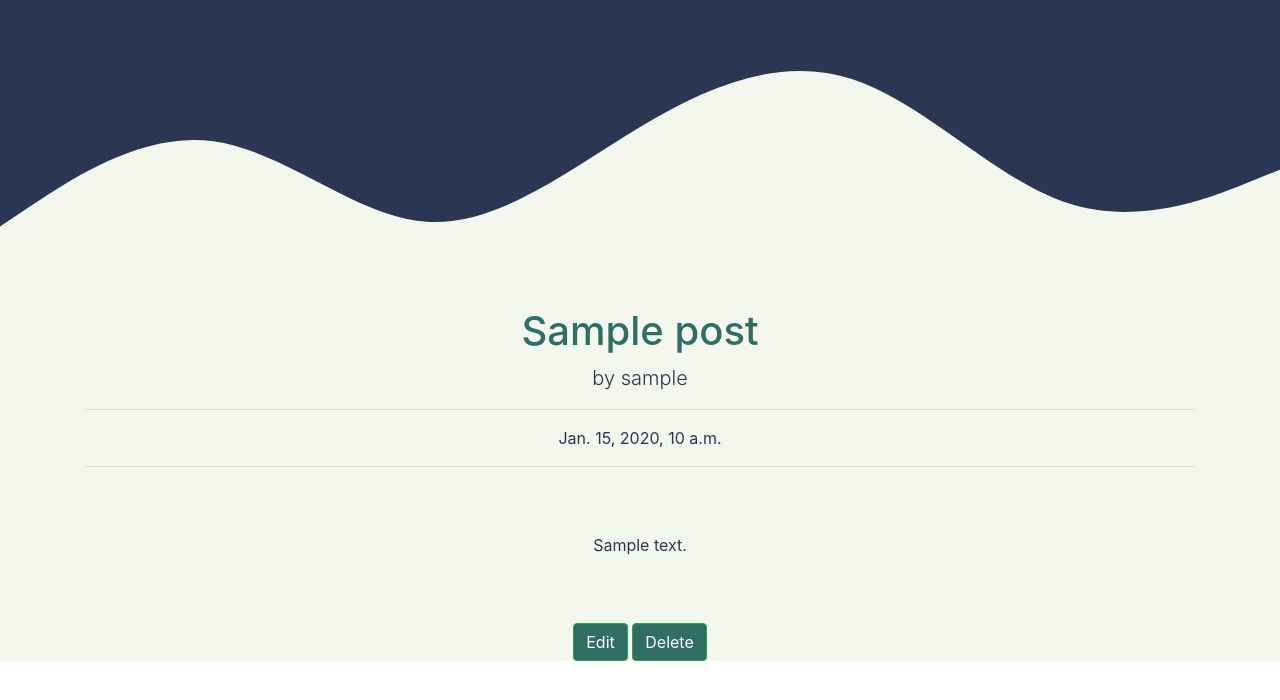
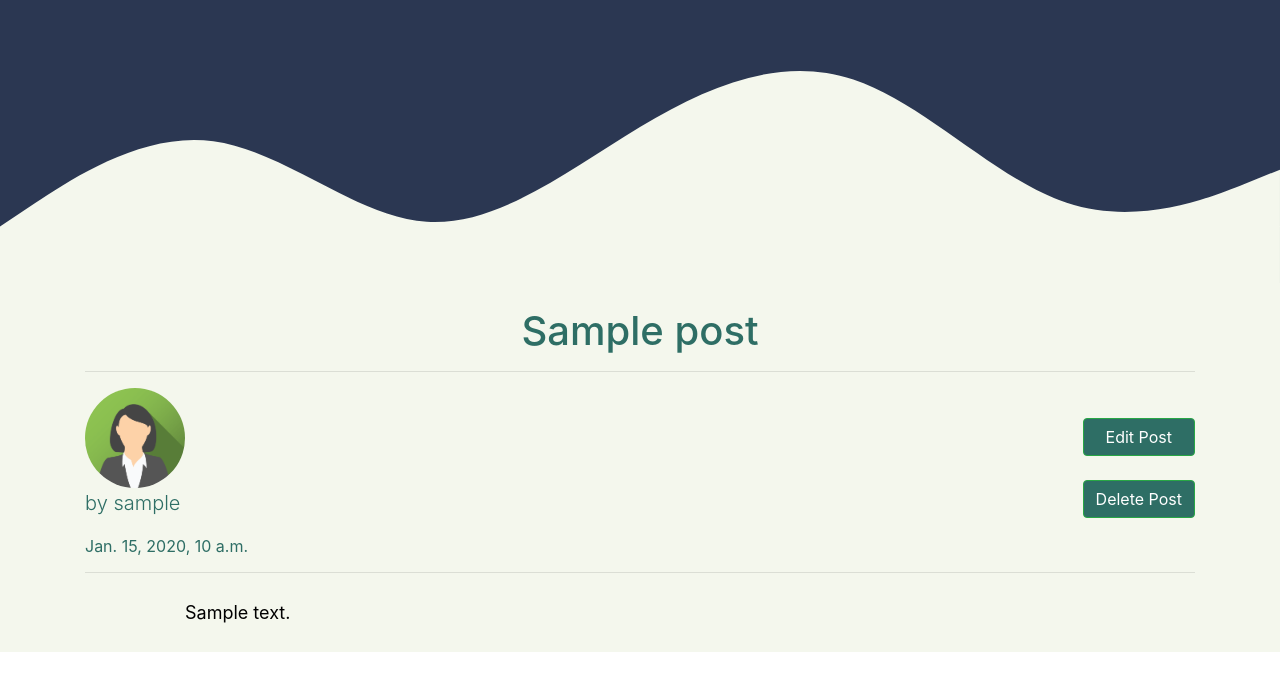
Before and after one commit to fletcherj17/wayfarer, a Django app: page /profile/posts/1/ in a window 1280 px wide. Shown: the part 57-757 px from the top of the page. Run offline with Django 3.2, Linux system fonts and the light colour scheme; a user stored in the database is signed in; tables that the repository leaves empty hold one stand-in row (values such as "Sample post"); some libraries are stand-ins or nearby versions.

Commit message:
styled the post show page

```diff
--- a/main_app/static/css/show_post.css
+++ b/main_app/static/css/show_post.css
@@ -1,32 +1,54 @@
-
 body{
     width: 100vw;
     height: 100vh;
     margin: 0;
 
 }
+
 .curved {
     background: #f4f7ed;
     color: #2e6e65;
-    text-align: center;
     margin-top: 0;
+}
 
-}
 .curved.upper{
     margin-top: 0;
     background-color: #2b3752 ;
 }
+
+.btns {
+    display: flex;
+    flex-direction: column;
+    float: right;
+    margin-top: 30px;
+}
+
+.about {
+    display: flex;
+    float: left;
+    flex-direction: column;
+}
+
+.content {
+    margin-top: 200px;
+}
+
+img {
+    border-radius: 50%;
+    width: 100px;
+    height: 100px;
+}
+
 .mt-4 {
     color: #2e6e65;
-}
-p {
-    color: #2b3752;
-    word-wrap: break-word;
-}
-#post_content {
-    padding: 50px;
+    text-align: center;
 }
 
+#post_content {
+    padding: 10px 100px;
+    color: black;
+    font-size: large;
+}
 
 .curved svg{
     display: block;
--- a/main_app/templates/profile/show_post.html
+++ b/main_app/templates/profile/show_post.html
@@ -14,24 +14,34 @@
       <div class="col">
         <!-- Title -->
         <h1 class="mt-4">{{post.title}}</h1>
+        <hr>
         <!-- Author -->
+        <div class="about">
+          <img src="{% static 'images/avatar.png'%}" alt="avatar">
           <p class="lead">
             by {{post.author}}
           </p>
-        <hr>
           <!-- Date/Time -->
           <p>{{post.date}}</p>
+        </div>
+
+        <div class="btns">
+          {% if post.author == user %}
+          <button class="btn btn-outline-success" id="myInput" data-toggle="modal" data-target="#exampleModal">Edit Post</button><br>
+          <button class="btn btn-outline-success" id="myInput" data-toggle="modal" data-target="#example1Modal">Delete Post</button>
+          {% endif %}
+        </div>
+
+        <div class="content">
           <hr>
           <p id="post_content">
               {{post.content}}
           </p>
         </div>
+
       </div>
-   {% if post.author == user %}
-    <button class="btn btn-outline-success" id="myInput" data-toggle="modal" data-target="#exampleModal">Edit</button>
-    <button class="btn btn-outline-success" id="myInput" data-toggle="modal" data-target="#example1Modal">Delete</button>
     </div>
-  {% endif %}
+    </div>
   </div>
   <!-- Modal -->
 <div class="modal fade" id="exampleModal" tabindex="-1" role="dialog" aria-labelledby="exampleModalLabel" aria-hidden="true">
```
Lines whose indentation alone changed are shown as unchanged.
